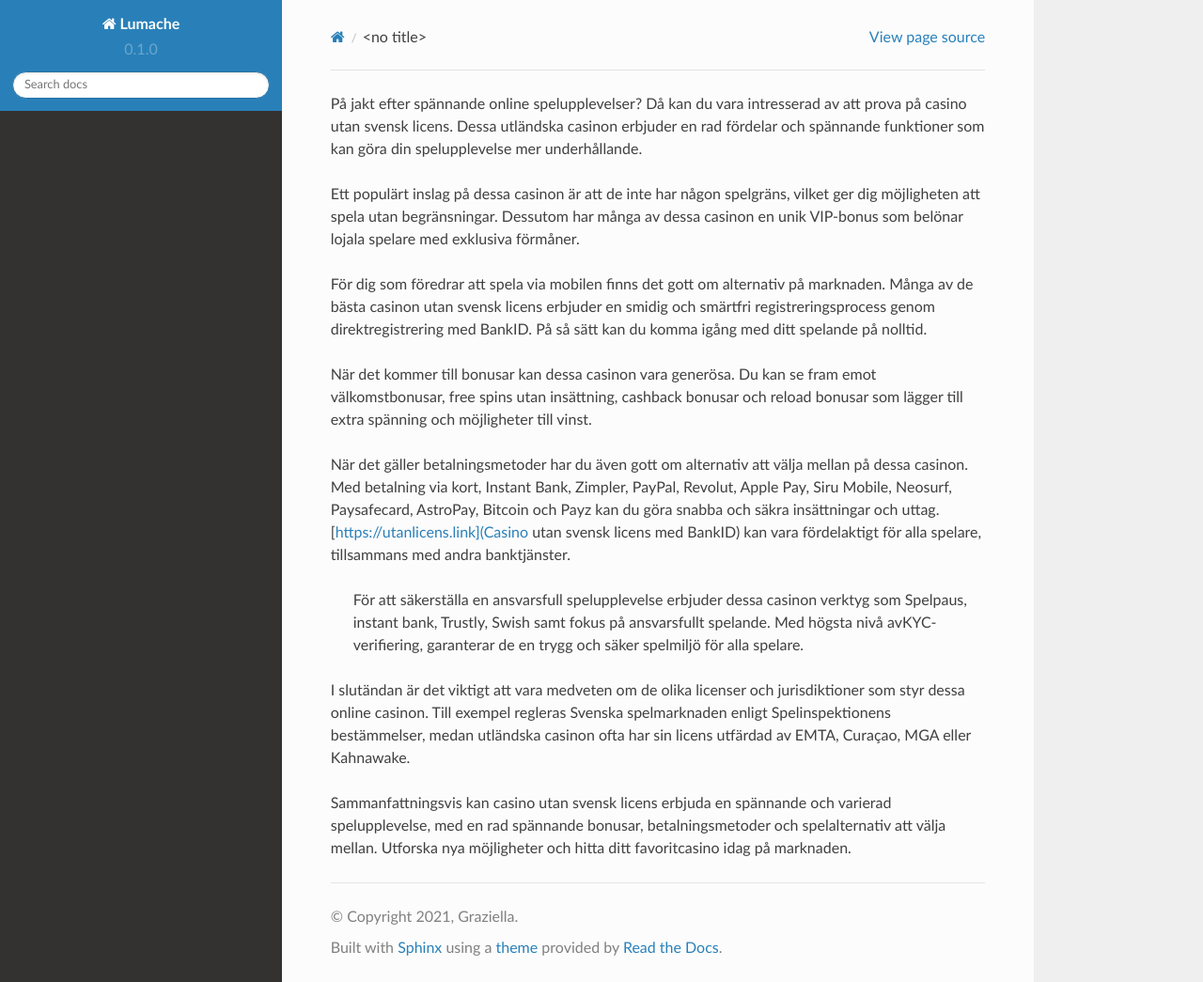
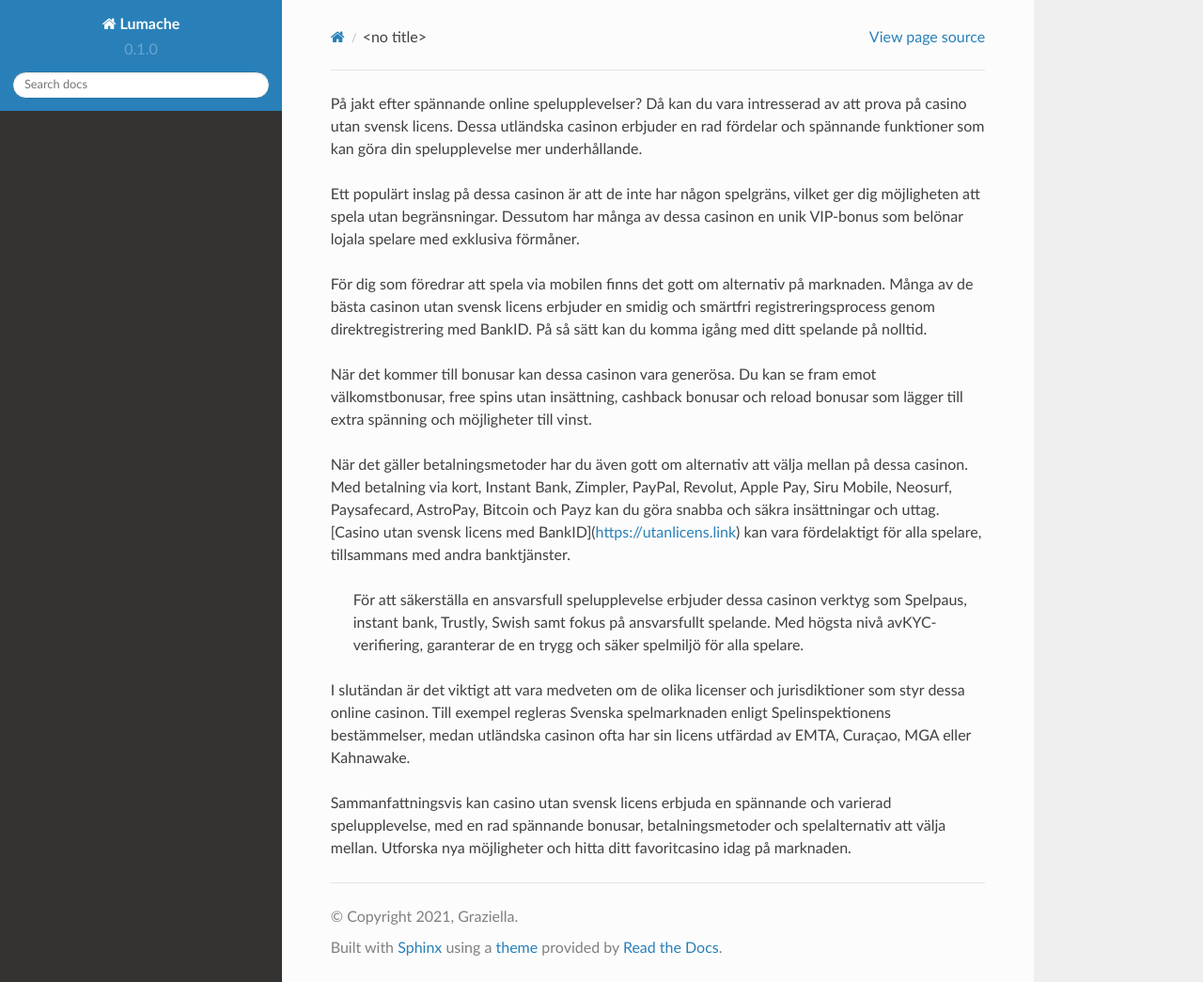
Before and after one commit to greatkarl1997/CUSL, a Sphinx documentation site: the page built from docs/source/index.rst, in a window 1280 px wide and 1045 px high. Shown: the whole window at 94% size. Built offline with Sphinx 7.4.7 and the Read the Docs theme 2.0.0, drawn with Linux system fonts in a browser that asks for light colours; part of the change alters nothing that is shown.

```diff
--- a/docs/source/index.rst
+++ b/docs/source/index.rst
@@ -6,7 +6,7 @@ För dig som föredrar att spela via mobilen finns det gott om alternativ på ma
 
 När det kommer till bonusar kan dessa casinon vara generösa. Du kan se fram emot välkomstbonusar, free spins utan insättning, cashback bonusar och reload bonusar som lägger till extra spänning och möjligheter till vinst.
 
-När det gäller betalningsmetoder har du även gott om alternativ att välja mellan på dessa casinon. Med betalning via kort, Instant Bank, Zimpler, PayPal, Revolut, Apple Pay, Siru Mobile, Neosurf, Paysafecard, AstroPay, Bitcoin och Payz kan du göra snabba och säkra insättningar och uttag. [https://utanlicens.link](Casino utan svensk licens med BankID) kan vara fördelaktigt för alla spelare, tillsammans med andra banktjänster.
+När det gäller betalningsmetoder har du även gott om alternativ att välja mellan på dessa casinon. Med betalning via kort, Instant Bank, Zimpler, PayPal, Revolut, Apple Pay, Siru Mobile, Neosurf, Paysafecard, AstroPay, Bitcoin och Payz kan du göra snabba och säkra insättningar och uttag. [Casino utan svensk licens med BankID](https://utanlicens.link) kan vara fördelaktigt för alla spelare, tillsammans med andra banktjänster.
 
  För att säkerställa en ansvarsfull spelupplevelse erbjuder dessa casinon verktyg som Spelpaus, instant bank, Trustly, Swish samt fokus på ansvarsfullt spelande. Med högsta nivå avKYC-verifiering, garanterar de en trygg och säker spelmiljö för alla spelare.
 
```
